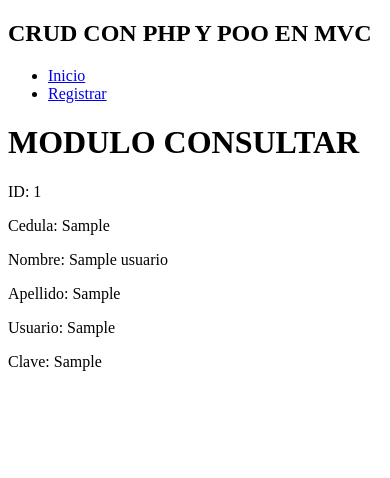
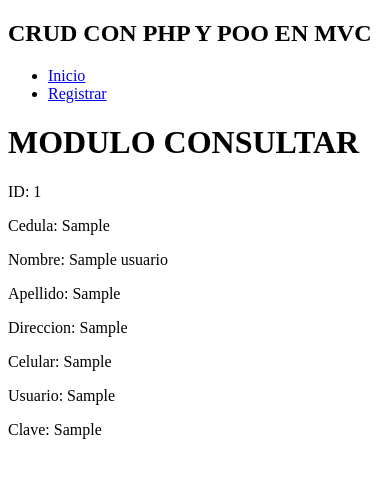
Before and after one commit to camilojuega23-lang/php, a PHP site: page /?cargar=consultar&id=1 in a window 390 px wide. Shown: the top 478 px of the page. Run offline with PHP 8.4, Linux system fonts and the light colour scheme; tables that the repository leaves empty or names only in its code hold one stand-in row (values such as "Sample post").

Commit message:
Enhance user management: add address and phone fields to user creation and editing, update views accordingly

```diff
--- a/controladores/ControladorUsuarios.php
+++ b/controladores/ControladorUsuarios.php
@@ -14,10 +14,12 @@ class ControladorUsuarios
     }
 
     //nuevo metodo para la creacion del registro del html hacia la base de datos
-    public function crear($cedula,$nombre,$apellidos,$usuario,$clave){
+    public function crear($cedula,$nombre,$apellidos,$direccion,$celular,$usuario,$clave){
         $this->usuario->set("cedula",$cedula);
         $this->usuario->set("nombre",$nombre);
         $this->usuario->set("apellidos",$apellidos);
+        $this->usuario->set("direccion",$direccion);
+        $this->usuario->set("celular",$celular);
         $this->usuario->set("usuario",$usuario);
         $this->usuario->set("clave",$clave);
 
@@ -36,10 +38,12 @@ class ControladorUsuarios
     }
 
     //metodo para editar un usuario, recibe los datos del formulario de editar.php y los envia al modelo para actualizar el registro
-    public function editar($id, $nombre, $apellidos, $usuario, $clave){
+    public function editar($id, $nombre, $apellidos, $direccion, $celular, $usuario, $clave){
         $this->usuario->set("id",$id);
         $this->usuario->set("nombre",$nombre);
         $this->usuario->set("apellidos",$apellidos);
+        $this->usuario->set("direccion",$direccion);
+        $this->usuario->set("celular",$celular);
         $this->usuario->set("usuario",$usuario);
         $this->usuario->set("clave",$clave);
         $this->usuario->editar();
--- a/index.php
+++ b/index.php
@@ -19,6 +19,9 @@
         </ul>
     </nav>
     <?php
+        if (!isset($_GET["cargar"])){
+            $_GET["cargar"] = "";
+        }
         $enrutador = new Enrutador();
         if($enrutador->validarVista($_GET['cargar'])){
             $enrutador->cargarVista($_GET['cargar']);
--- a/modelos/Usuarios.php
+++ b/modelos/Usuarios.php
@@ -42,7 +42,7 @@ class Usuarios
 
         if($filas == 0)
         {
-            $sql = "INSERT INTO usuarios (cedula,nombre,apellidos,usuario,clave) VALUES ('$this->cedula','$this->nombre', '$this->apellidos','$this->usuario','$this->clave')";
+            $sql = "INSERT INTO usuarios (cedula,nombre,apellidos,direccion,celular,usuario,clave) VALUES ('$this->cedula','$this->nombre', '$this->apellidos','$this->direccion','$this->celular','$this->usuario','$this->clave')";
             $this->con->consultaSimple($sql);
             return true;
         }
@@ -80,7 +80,7 @@ class Usuarios
     public function editar()
     {
         //query para actualizar el registro
-        $sql = "UPDATE usuarios SET nombre='$this->nombre', apellidos='$this->apellidos', usuario='$this->usuario', clave='$this->clave' WHERE id_usuario = '$this->id'";
+        $sql = "UPDATE usuarios SET nombre='$this->nombre', apellidos='$this->apellidos', direccion='$this->direccion', celular='$this->celular',usuario='$this->usuario', clave='$this->clave' WHERE id_usuario = '$this->id'";
         $this->con->consultaSimple($sql);
     }
 }
--- a/modelos/connection.php
+++ b/modelos/connection.php
@@ -31,7 +31,11 @@
         public function consultaSimple($sql)
         {
             //ejecutar la consulta sql
-            mysqli_query($this->con, $sql);
+            $result = mysqli_query($this->con, $sql);
+            if (!$result) {
+                die("Error en consulta: " . mysqli_error($this->con));
+            }
+            return $result;
         }
 
         public function consultaRetorno($sql)
--- a/vistas/consultar.php
+++ b/vistas/consultar.php
@@ -11,5 +11,7 @@
 <p>Cedula: <?php echo $registro["cedula"]; ?></p>
 <p>Nombre: <?php echo $registro["nombre"]; ?></p>
 <p>Apellido: <?php echo $registro["apellidos"]; ?></p>
+<p>Direccion: <?php echo $registro["direccion"]; ?></p>
+<p>Celular: <?php echo $registro["celular"]; ?></p>
 <p>Usuario: <?php echo $registro["usuario"]; ?></p>
 <p>Clave: <?php echo $registro["clave"]; ?></p>
--- a/vistas/eliminar.php
+++ b/vistas/eliminar.php
@@ -16,6 +16,8 @@
             <th>ID</th>
             <th>Nombre</th>
             <th>Apellidos</th>
+            <th>Direccion</th>
+            <th>Celular</th>
             <th>Cedula</th>
             <th>Usuario</th>
             <th>Clave</th>
@@ -26,6 +28,8 @@
                 <td><?php echo $registro['id_usuario']?></td>
                 <td><?php echo $registro['nombre']?></td>
                 <td><?php echo $registro['apellidos']?></td>
+                <td><?php echo $registro['direccion']?></td>
+                <td><?php echo $registro['celular']?></td>
                 <td><?php echo $registro['cedula']?></td>
                 <td><?php echo $registro['usuario']?></td>
                 <td><?php echo $registro['clave']?></td>
```
Also changed, not shown: vistas/crear.php (+8 -2 lines), vistas/editar.php (+9 -1 lines).
